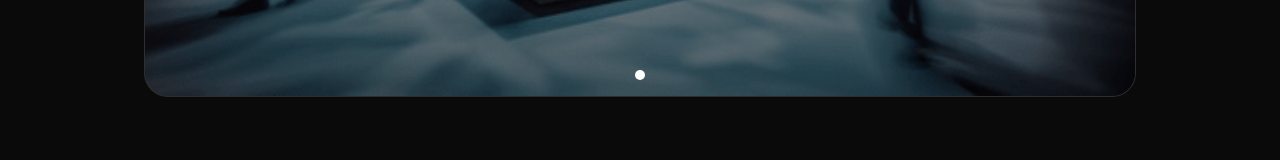
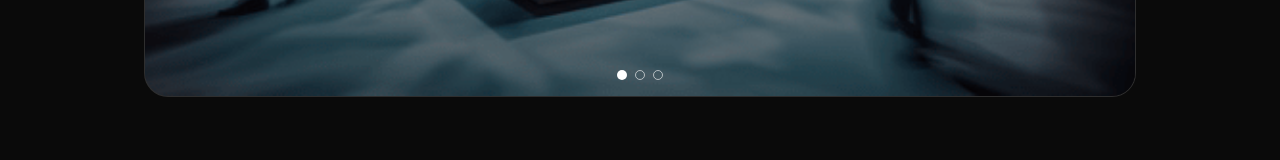
Before and after one commit to jbiser361/loyaltyExhibits, a Next.js app: page / in a window 1280 px wide. Shown: the part 541-701 px from the top of the page. Built offline with nearby package versions, Linux system fonts and the light colour scheme.

Commit message:
keeping branch upto date

```diff
--- a/src/app/page.tsx
+++ b/src/app/page.tsx
@@ -153,6 +153,7 @@ type Slide = {
   ctaHref: string;
 };
 
+
 const slides: Slide[] = [
   {
     image: "/tradeshow.png",
@@ -160,7 +161,22 @@ const slides: Slide[] = [
     subheadline: "Custom & rental exhibits that let your brand shine.",
     ctaLabel: "Let’s Connect",
     ctaHref: "#contact",
+  },
+  {
+    image: "/womenOwned.png",
+    headline: "Immersive Brand Experience",
+    subheadline: "Custom & rental exhibits that let your brand shine.",
+    ctaLabel: "Let’s Connect",
+    ctaHref: "#contact",
+  },
+  {
+    image: "/backdroop.png",
+    headline: "Immersive Brand Experience",
+    subheadline: "Custom & rental exhibits that let your brand shine.",
+    ctaLabel: "Let’s Connect",
+    ctaHref: "#contact",
   }
+
 ];
 
 function HeroCarousel() {
```
Also changed, not shown: public/backdroop.png (added), public/womenOwned.png (added).
